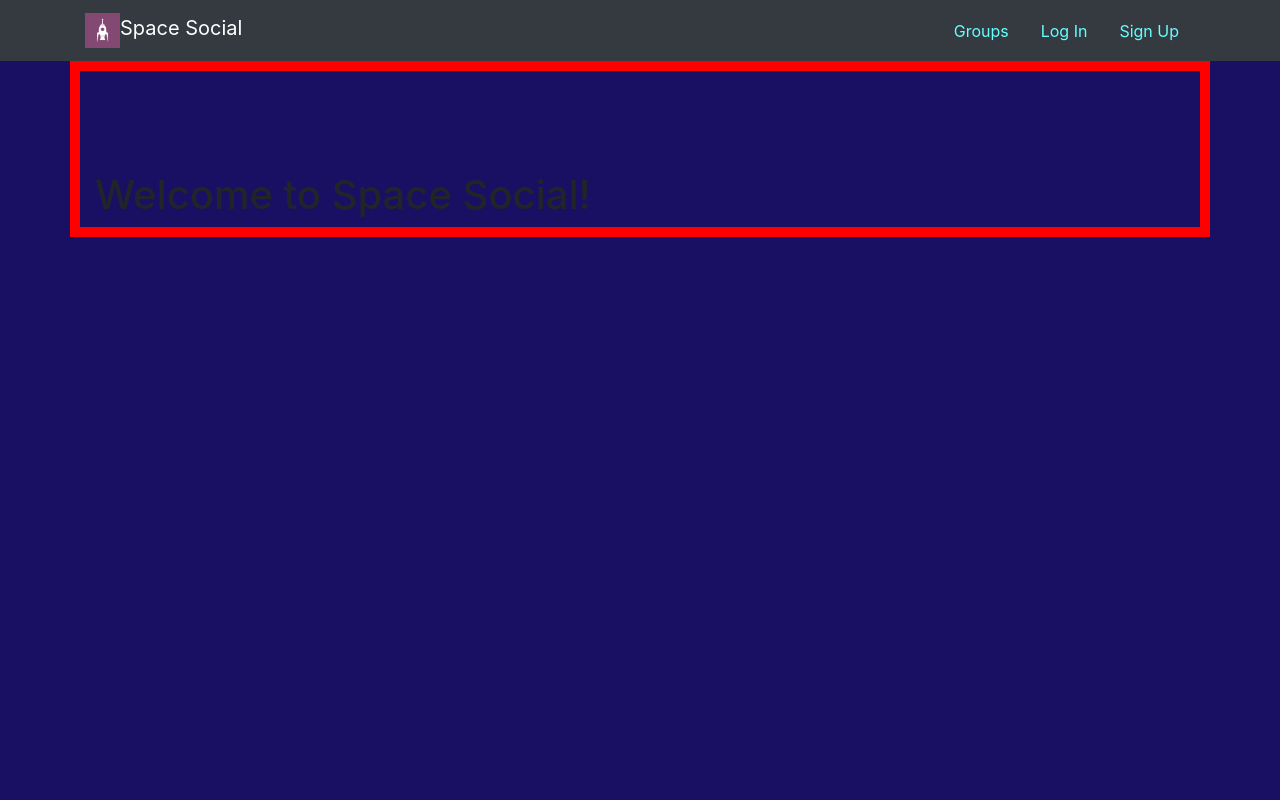
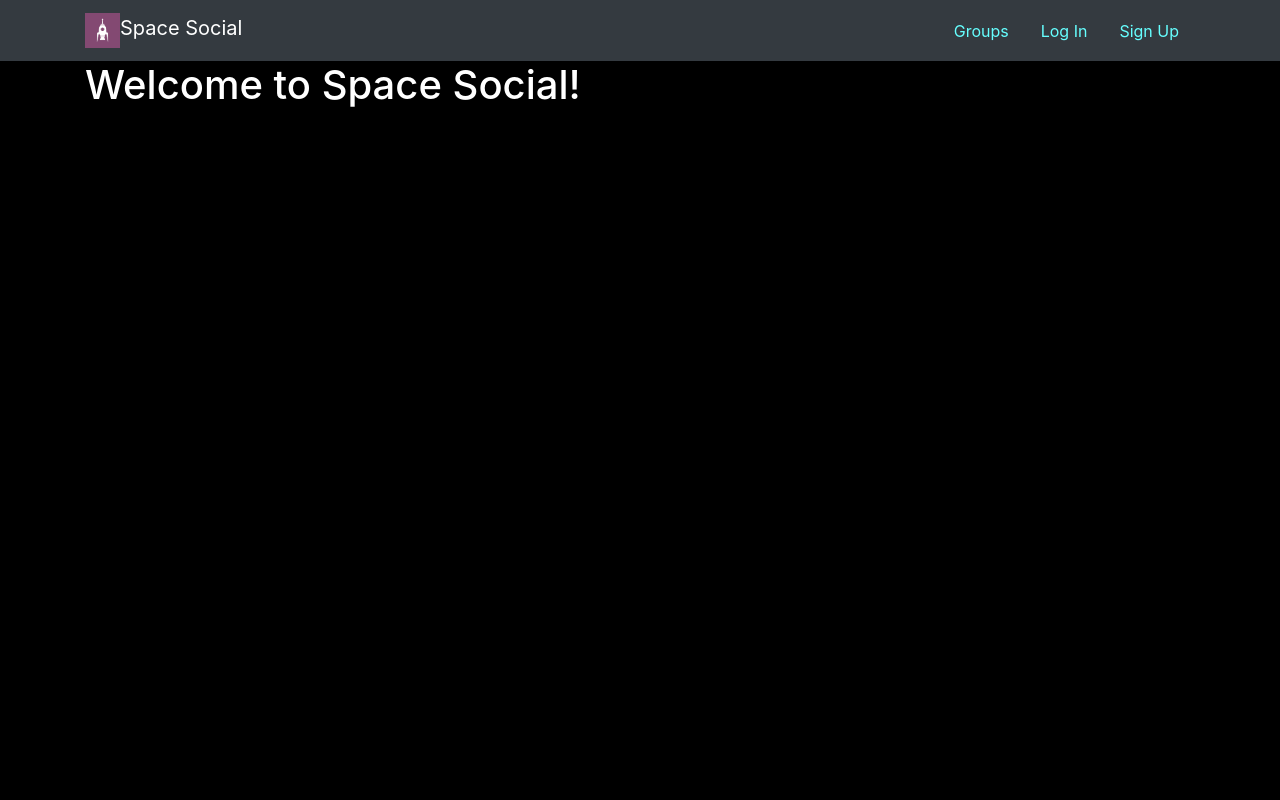
Before and after one commit to paul3bin/Social-Media-Website-Clone, a Django app: page / in a window 1280 px wide. Run offline with Django 3.2, Linux system fonts and the light colour scheme; some libraries are stand-ins or nearby versions.

Commit message:
Update master.css

```diff
--- a/social_clone_project/static/social_clone_project/css/master.css
+++ b/social_clone_project/static/social_clone_project/css/master.css
@@ -1,12 +1,6 @@
 @import url("//netdna.bootstrapcdn.com/bootstrap/4.5.2/css/bootstrap.min.css");
 
-.mycontent{
-    padding-top: 100px;
-   border: 10px solid red;
-  }
-
-  html,
-  body {
+html {
   height: 100%;
   width: 100%;
   overflow: hidden;
@@ -26,3 +20,10 @@
   user-select: none;
   font-family: Arial;
 }
+
+body {
+  margin: 0;
+  overflow: hidden;
+  background-color: black;
+  color:white;
+}
```
Lines whose indentation alone changed are shown as unchanged.
